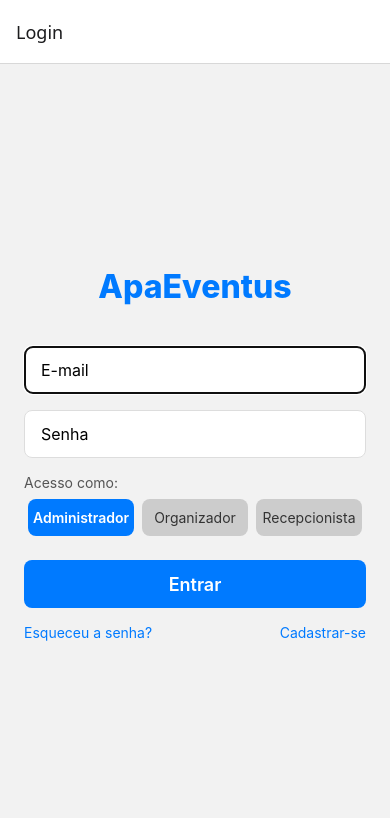
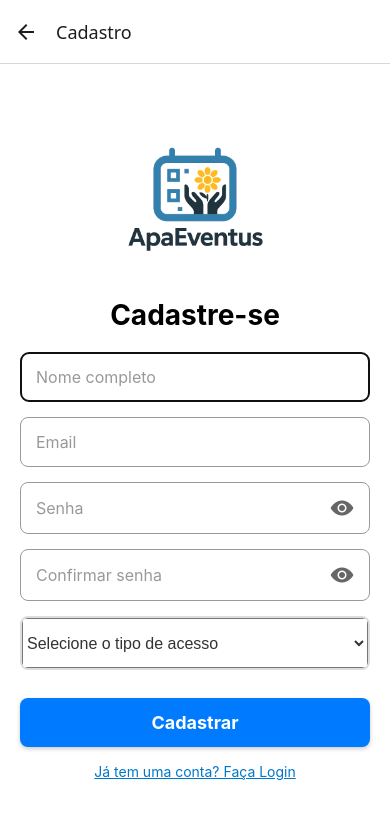
Before and after one commit to lzn1996/apaeventus, a React Native app: screen /Cadastro in a window 390 px wide. Shown: the top 818 px of the page. Built offline with nearby package versions, Linux system fonts and the light colour scheme.

Commit message:
feat: adiciona tela de cadastro e integra ícones do React Native

```diff
--- /dev/null
+++ b/declarations.d.ts
@@ -0,0 +1 @@
+declare module 'react-native-vector-icons/Ionicons';
--- a/package.json
+++ b/package.json
@@ -10,6 +10,7 @@
     "test": "jest"
   },
   "dependencies": {
+    "@react-native-picker/picker": "^2.11.0",
     "@react-navigation/native": "^7.1.9",
     "@react-navigation/native-stack": "^7.3.13",
     "react": "19.0.0",
@@ -17,7 +18,8 @@
     "react-native-gesture-handler": "^2.25.0",
     "react-native-reanimated": "^3.17.5",
     "react-native-safe-area-context": "^5.4.0",
-    "react-native-screens": "^4.10.0"
+    "react-native-screens": "^4.10.0",
+    "react-native-vector-icons": "^10.2.0"
   },
   "devDependencies": {
     "@babel/core": "^7.25.2",
--- a/src/navigation/AppNavigator.tsx
+++ b/src/navigation/AppNavigator.tsx
@@ -6,6 +6,7 @@ import EventListScreen from '../screens/EventListScreen';
 import EventFormScreen from '../screens/EventFormScreen';
 import TicketScreen from '../screens/TicketScreen';
 import QRCodeScannerScreen from '../screens/QRCodeScannerScreen';
+import CadastroScreen from '../screens/CadastroScreen';
 
 const Stack = createNativeStackNavigator();
 
@@ -18,6 +19,7 @@ export default function AppNavigator() {
       <Stack.Screen name="CreateEvent" component={EventFormScreen} />
       <Stack.Screen name="Tickets" component={TicketScreen} />
       <Stack.Screen name="Scanner" component={QRCodeScannerScreen} />
+      <Stack.Screen name="Cadastro" component={CadastroScreen} />
     </Stack.Navigator>
   );
 }
--- /dev/null
+++ b/src/screens/CadastroScreen.tsx
@@ -0,0 +1,313 @@
+/* eslint-disable react-native/no-inline-styles */
+import React, {useState, useRef} from 'react';
+import {
+  View,
+  Text,
+  TextInput,
+  TouchableOpacity,
+  StyleSheet,
+  Alert,
+  ScrollView,
+  KeyboardAvoidingView,
+  Platform,
+  Image,
+  Dimensions,
+} from 'react-native';
+import {Picker} from '@react-native-picker/picker';
+import Ionicons from 'react-native-vector-icons/Ionicons';
+
+export default function CadastroScreen({navigation}: {navigation: any}) {
+  const [nome, setNome] = useState('');
+  const [email, setEmail] = useState('');
+  const [senha, setSenha] = useState('');
+  const [confirmarSenha, setConfirmarSenha] = useState('');
+  const [tipoAcesso, setTipoAcesso] = useState('');
+  const [mostrarSenha, setMostrarSenha] = useState(false);
+  const [mostrarConfirmarSenha, setMostrarConfirmarSenha] = useState(false);
+  const [errors, setErrors] = useState({
+    nome: '',
+    email: '',
+    senha: '',
+    confirmarSenha: '',
+  });
+
+  const nomeRef = useRef<TextInput>(null);
+  const emailRef = useRef<TextInput>(null);
+  const senhaRef = useRef<TextInput>(null);
+  const confirmarSenhaRef = useRef<TextInput>(null);
+
+  // eslint-disable-next-line @typescript-eslint/no-shadow
+  const validateEmail = (email: string) => {
+    const regex = /^[^\s@]+@[^\s@]+\.[^\s@]+$/;
+    return regex.test(email);
+  };
+
+  const handleCadastro = () => {
+    const newErrors = {
+      nome: '',
+      email: '',
+      senha: '',
+      confirmarSenha: '',
+    };
+
+    if (!nome.trim() || nome.length < 3) {
+      newErrors.nome = 'Nome deve ter ao menos 3 caracteres.';
+      nomeRef.current?.focus();
+    } else if (!validateEmail(email)) {
+      newErrors.email = 'E-mail inválido.';
+      emailRef.current?.focus();
+    } else if (senha.length < 6) {
+      newErrors.senha = 'Senha deve ter ao menos 6 caracteres.';
+      senhaRef.current?.focus();
+    } else if (senha !== confirmarSenha) {
+      newErrors.confirmarSenha = 'As senhas não coincidem.';
+      confirmarSenhaRef.current?.focus();
+    }
+
+    setErrors(newErrors);
+
+    const hasError = Object.values(newErrors).some(err => err !== '');
+    if (hasError) {
+      return;
+    }
+
+    if (!tipoAcesso) {
+      Alert.alert('Erro', 'Por favor, selecione o tipo de acesso.');
+      return;
+    }
+
+    console.log('Dados do Cadastro:', {nome, email, senha, tipoAcesso});
+    Alert.alert('Sucesso', 'Usuário cadastrado com sucesso!');
+  };
+
+  return (
+    <KeyboardAvoidingView
+      behavior={Platform.OS === 'ios' ? 'padding' : undefined}
+  style={{ flex: 1 }}>
+      <ScrollView
+        contentContainerStyle={[styles.scrollContainer, {flexGrow: 1}]}
+        keyboardShouldPersistTaps="handled">
+        <View style={styles.container}>
+          <Image
+            source={require('../assets/apae_logo.png')}
+            style={[styles.logo, {width: Dimensions.get('window').width * 0.5}]}
+            resizeMode="contain"
+          />
+
+          <Text style={styles.title}>Cadastre-se</Text>
+
+          <TextInput
+            ref={nomeRef}
+            style={[styles.input, errors.nome && styles.inputError]}
+            placeholder="Nome completo"
+            placeholderTextColor="#999"
+            value={nome}
+            onChangeText={setNome}
+            autoFocus
+            returnKeyType="next"
+            onSubmitEditing={() => emailRef.current?.focus()}
+          />
+          {errors.nome ? (
+            <Text style={styles.errorText}>{errors.nome}</Text>
+          ) : null}
+
+          <TextInput
+            ref={emailRef}
+            style={[styles.input, errors.email && styles.inputError]}
+            placeholder="Email"
+            placeholderTextColor="#999"
+            value={email}
+            onChangeText={setEmail}
+            keyboardType="email-address"
+            autoCapitalize="none"
+            returnKeyType="next"
+            onSubmitEditing={() => senhaRef.current?.focus()}
+          />
+          {errors.email ? (
+            <Text style={styles.errorText}>{errors.email}</Text>
+          ) : null}
+
+          <View
+            style={[
+              styles.passwordContainer,
+              errors.senha && styles.inputError,
+            ]}>
+            <TextInput
+              ref={senhaRef}
+              style={styles.passwordInput}
+              placeholder="Senha"
+              placeholderTextColor="#999"
+              value={senha}
+              onChangeText={setSenha}
+              secureTextEntry={!mostrarSenha}
+              returnKeyType="next"
+              onSubmitEditing={() => confirmarSenhaRef.current?.focus()}
+            />
+            <TouchableOpacity onPress={() => setMostrarSenha(!mostrarSenha)}>
+              <Ionicons
+                name={mostrarSenha ? 'eye-off' : 'eye'}
+                size={24}
+                color="#666"
+              />
+            </TouchableOpacity>
+          </View>
+          {errors.senha ? (
+            <Text style={styles.errorText}>{errors.senha}</Text>
+          ) : null}
+
+          <View
+            style={[
+              styles.passwordContainer,
+              errors.confirmarSenha && styles.inputError,
+            ]}>
+            <TextInput
+              ref={confirmarSenhaRef}
+              style={styles.passwordInput}
+              placeholder="Confirmar senha"
+              placeholderTextColor="#999"
+              value={confirmarSenha}
+              onChangeText={setConfirmarSenha}
+              secureTextEntry={!mostrarConfirmarSenha}
+            />
+            <TouchableOpacity
+              onPress={() => setMostrarConfirmarSenha(!mostrarConfirmarSenha)}>
+              <Ionicons
+                name={mostrarConfirmarSenha ? 'eye-off' : 'eye'}
+                size={24}
+                color="#666"
+              />
+            </TouchableOpacity>
+          </View>
+          {errors.confirmarSenha ? (
+            <Text style={styles.errorText}>{errors.confirmarSenha}</Text>
+          ) : null}
+
+          <View style={styles.pickerContainer}>
+            <Picker
+              selectedValue={tipoAcesso}
+              onValueChange={itemValue => setTipoAcesso(itemValue)}
+              style={styles.picker}>
+              <Picker.Item label="Selecione o tipo de acesso" value="" />
+              <Picker.Item label="Usuário" value="usuario" />
+              <Picker.Item label="Organizador" value="organizador" />
+            </Picker>
+          </View>
+
+          <TouchableOpacity style={styles.button} onPress={handleCadastro}>
+            <Text style={styles.buttonText}>Cadastrar</Text>
+          </TouchableOpacity>
+
+          <TouchableOpacity onPress={() => navigation.goBack()}>
+            <Text style={styles.loginLinkText}>
+              Já tem uma conta? Faça Login
+            </Text>
+          </TouchableOpacity>
+        </View>
+      </ScrollView>
+    </KeyboardAvoidingView>
+  );
+}
+
+const styles = StyleSheet.create({
+  keyboardAvoidingContainer: {
+    flex: 1,
+  },
+  scrollContainer: {
+    flexGrow: 1,
+    justifyContent: 'center',
+    padding: 20,
+    backgroundColor: '#fff',
+  },
+  container: {
+    alignItems: 'center',
+  },
+  logo: {
+    height: 160,
+    marginBottom: 10,
+  },
+  title: {
+    fontSize: 28,
+    fontWeight: 'bold',
+    marginBottom: 20,
+    color: '#000',
+    alignSelf: 'center',
+  },
+  input: {
+    width: '100%',
+    height: 50,
+    backgroundColor: '#fff',
+    borderColor: '#999',
+    borderWidth: 1,
+    borderRadius: 8,
+    paddingHorizontal: 15,
+    fontSize: 16,
+    marginBottom: 15,
+  },
+  inputError: {
+    borderColor: 'red',
+  },
+  pickerContainer: {
+    width: '100%',
+    borderWidth: 2,
+    borderColor: '#ddd',
+    borderRadius: 8,
+    marginBottom: 20,
+    backgroundColor: '#fff',
+    overflow: 'hidden',
+  },
+  picker: {
+    height: 50,
+    width: '100%',
+    color: '#333',
+    fontSize: 16,
+    backgroundColor: '#fff',
+  },
+  button: {
+    width: '100%',
+    backgroundColor: '#007bff',
+    paddingVertical: 14,
+    borderRadius: 8,
+    alignItems: 'center',
+    marginTop: 8,
+    marginBottom: 16,
+    elevation: 2, // Android
+    shadowColor: '#000', // iOS
+    shadowOffset: {width: 0, height: 2},
+    shadowOpacity: 0.2,
+    shadowRadius: 4,
+  },
+  buttonText: {
+    color: '#fff',
+    fontSize: 18,
+    fontWeight: 'bold',
+  },
+  loginLinkText: {
+    color: '#0078C9',
+    fontSize: 14,
+    textDecorationLine: 'underline',
+  },
+
+  passwordContainer: {
+    width: '100%',
+    flexDirection: 'row',
+    alignItems: 'center',
+    borderWidth: 1,
+    borderColor: '#999',
+    borderRadius: 8,
+    paddingHorizontal: 15,
+    marginBottom: 15,
+    backgroundColor: '#fff',
+  },
+  passwordInput: {
+    flex: 1,
+    height: 50,
+    fontSize: 16,
+    color: '#000',
+  },
+  errorText: {
+    color: 'red',
+    fontSize: 13,
+    marginBottom: 8,
+    marginLeft: 4,
+  },
+});
```
Also changed, not shown: src/assets/apae_logo.png (added), 2 other files (tests, documents, lock files or other folders).
